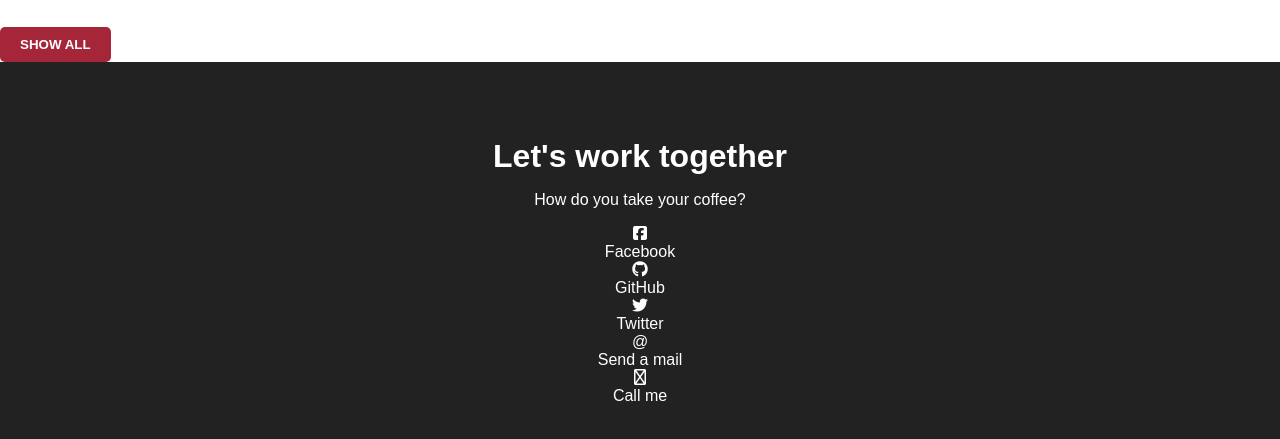
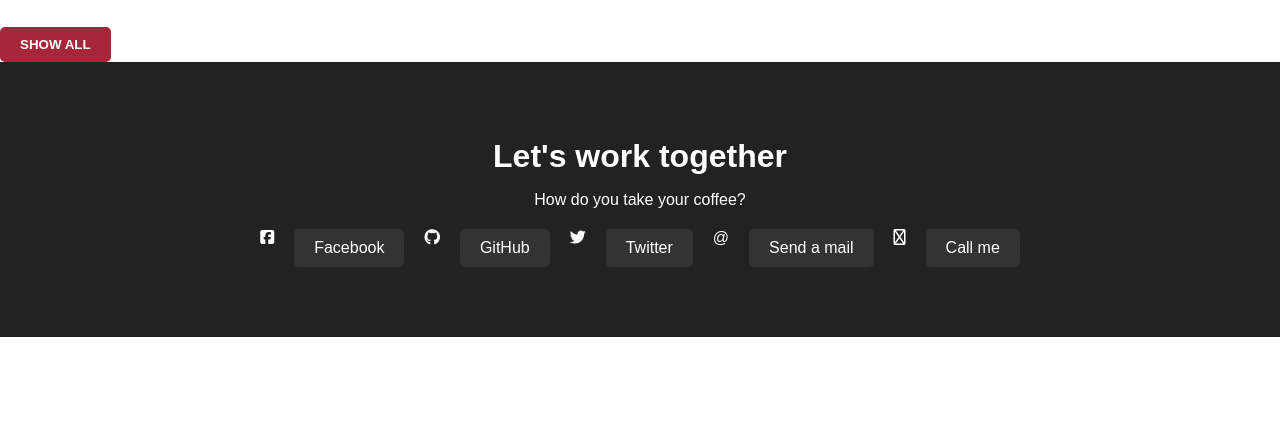
Before and after one commit to Numwali/Personal-portfolio, a plain HTML site: page index.html in a window 1280 px wide. Shown: the part 1129-1568 px from the top of the page. After the commit the page ends 1466 px from the top, so only its background shows below. Drawn offline with Linux system fonts and the light colour scheme.

Commit message:
social icons styles

```diff
--- a/styles.css
+++ b/styles.css
@@ -138,3 +138,23 @@ ul{
  font-size: 2rem;
  margin-bottom: 10px;
 }
+
+#contact .social-icons {
+ margin: 20px 0;
+ display: flex;
+ justify-content: center;
+ gap: 20px;
+}
+
+#contact .social-icons a {
+ background-color: #333;
+ padding: 10px 20px;
+ border-radius: 5px;
+ color: #fff;
+ font-size: 1rem;
+ transition: background-color 0.3s;
+}
+
+#contact .social-icons a:hover {
+ background-color: #a62639;
+}
```
